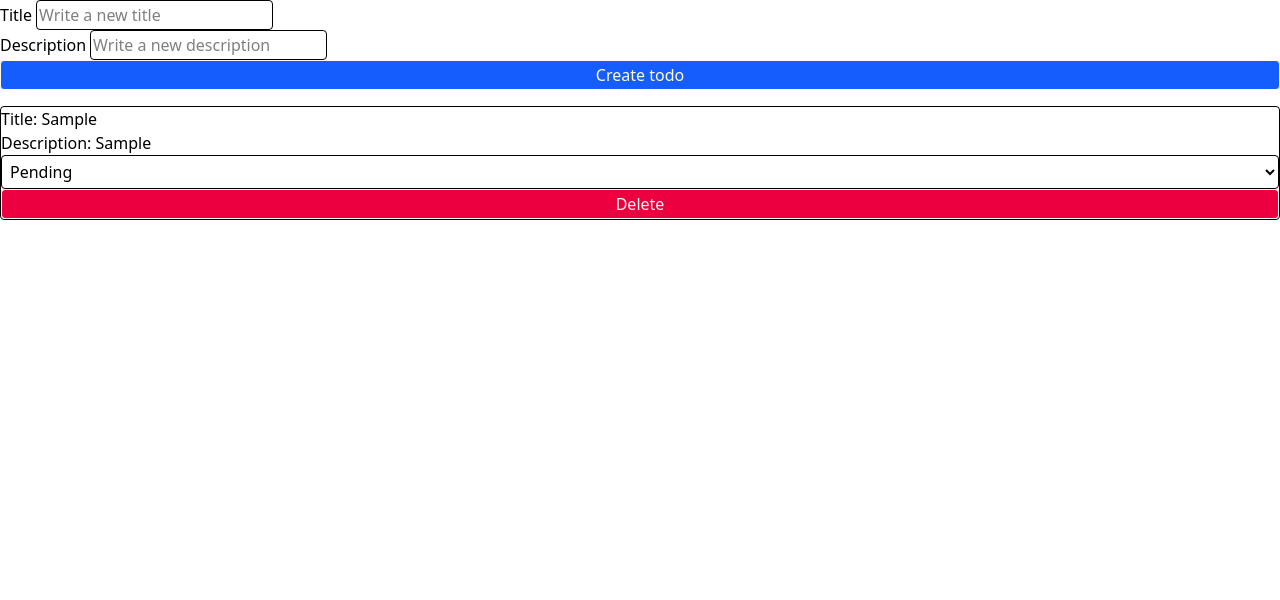
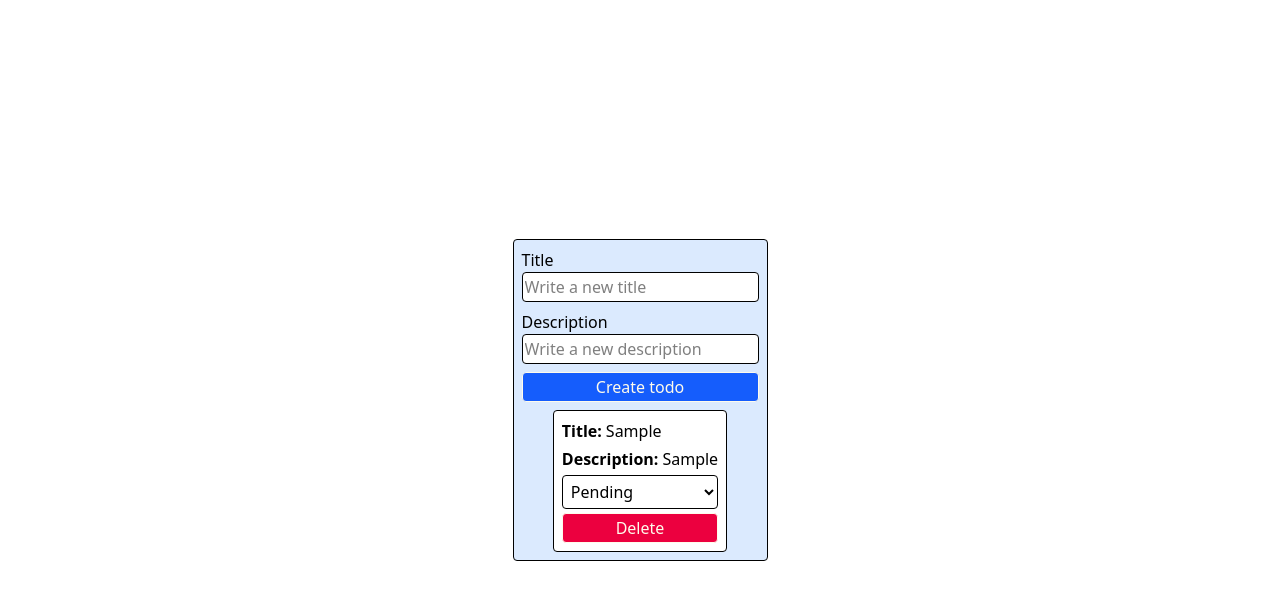
Before and after one commit to bemyexe/asia-escape, a React (Vite) app: page / in a window 1280 px wide. Both pictures are taken after typing "Sample", "Sample" into the empty fields and a click on the button "Create todo". Shown: the top 600 px of the page. Built offline with nearby package versions, Linux system fonts and the light colour scheme.

Commit message:
feat: styles

```diff
--- a/src/app/app.tsx
+++ b/src/app/app.tsx
@@ -33,7 +33,12 @@ export const App = ({className}: Props) => {
   };
 
   return (
-    <div className={cn('space-y-4', className)}>
+    <div
+      className={cn(
+        'flex items-center justify-center min-h-screen p-2',
+        className
+      )}>
+      <div className="flex flex-col items-center justify-center gap-2 border rounded p-2 bg-blue-100">
         <TodoPanel handleAddTodo={handleAddTodo} />
         <TodoList
           todos={todos}
@@ -41,5 +46,6 @@ export const App = ({className}: Props) => {
           handleToggleTodo={handleToggleTodo}
         />
       </div>
+    </div>
   );
 };
--- a/src/shared/components/todo-item.tsx
+++ b/src/shared/components/todo-item.tsx
@@ -31,9 +31,19 @@ export const TodoItem = ({
   className,
 }: Props) => {
   return (
-    <div className={cn('flex flex-col border rounded', className)}>
-      <div>Title: {todo.title}</div>
-      <div>Description: {todo.description}</div>
+    <div
+      className={cn(
+        'flex flex-col gap-1 border rounded p-2 bg-white',
+        className
+      )}>
+      <div className="flex gap-1">
+        <span className="font-bold">Title:</span>
+        {todo.title}
+      </div>
+      <div className="flex gap-1">
+        <span className="font-bold">Description:</span>
+        {todo.description}
+      </div>
       <Select
         value={todo.status}
         onChange={(event) =>
--- a/src/shared/components/todo-list.tsx
+++ b/src/shared/components/todo-list.tsx
@@ -1,4 +1,5 @@
 import type {Todo, TodoStatus} from '../api';
+import {cn} from '../utils';
 
 import {TodoItem} from './todo-item';
 
@@ -16,7 +17,7 @@ export const TodoList = ({
   className,
 }: Props) => {
   return (
-    <ul className={className}>
+    <ul className={cn('flex flex-col gap-2', className)}>
       {todos.map((todo: Todo) => (
         <li key={todo.id}>
           <TodoItem
--- a/src/shared/components/todo-panel.tsx
+++ b/src/shared/components/todo-panel.tsx
@@ -38,20 +38,24 @@ export const TodoPanel = ({handleAddTodo, className}: Props) => {
   };
 
   return (
-    <form className={cn('flex flex-col', className)} onSubmit={handleSubmit}>
+    <form
+      className={cn('flex flex-col gap-2', className)}
+      onSubmit={handleSubmit}>
       <Input
-        className="items-center gap-1"
+        className="flex-col"
         label="Title"
         value={title}
         onChange={handleChangeTitle}
         placeholder="Write a new title"
+        required
       />
       <Input
-        className="items-center gap-1"
+        className="flex-col"
         label="Description"
         value={description}
         onChange={handleChangeDescription}
         placeholder="Write a new description"
+        required
       />
       <Button type="submit" children="Create todo" />
     </form>
--- a/src/shared/ui/input.tsx
+++ b/src/shared/ui/input.tsx
@@ -13,7 +13,11 @@ export const Input = ({label, className, ...props}: Props) => {
   return (
     <div className={cn('flex', className)}>
       {label && <label htmlFor={inputId}>{label}</label>}
-      <input id={inputId} className="border rounded p-0.5" {...props} />
+      <input
+        id={inputId}
+        className="border rounded p-0.5 bg-white"
+        {...props}
+      />
     </div>
   );
 };
```
Lines whose indentation alone changed are shown as unchanged.
